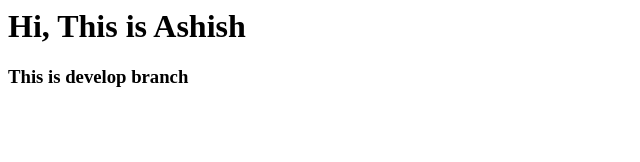
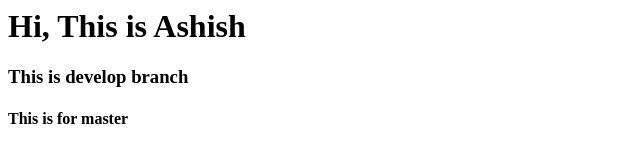
Before and after one commit to AshishPrakash8080/test-github, a plain HTML site: page index.html in a window 1280 px wide. Shown: the whole page, without its empty margins (0-640 px from the left). Drawn offline with Linux system fonts and the light colour scheme.

Commit message:
added extra text

```diff
--- a/index.html
+++ b/index.html
@@ -1,3 +1,5 @@
 <h1>Hi, This is Ashish</h1>
 
 <h3>This is develop branch</h3>
+
+<h4>This is for master </h4>
```
